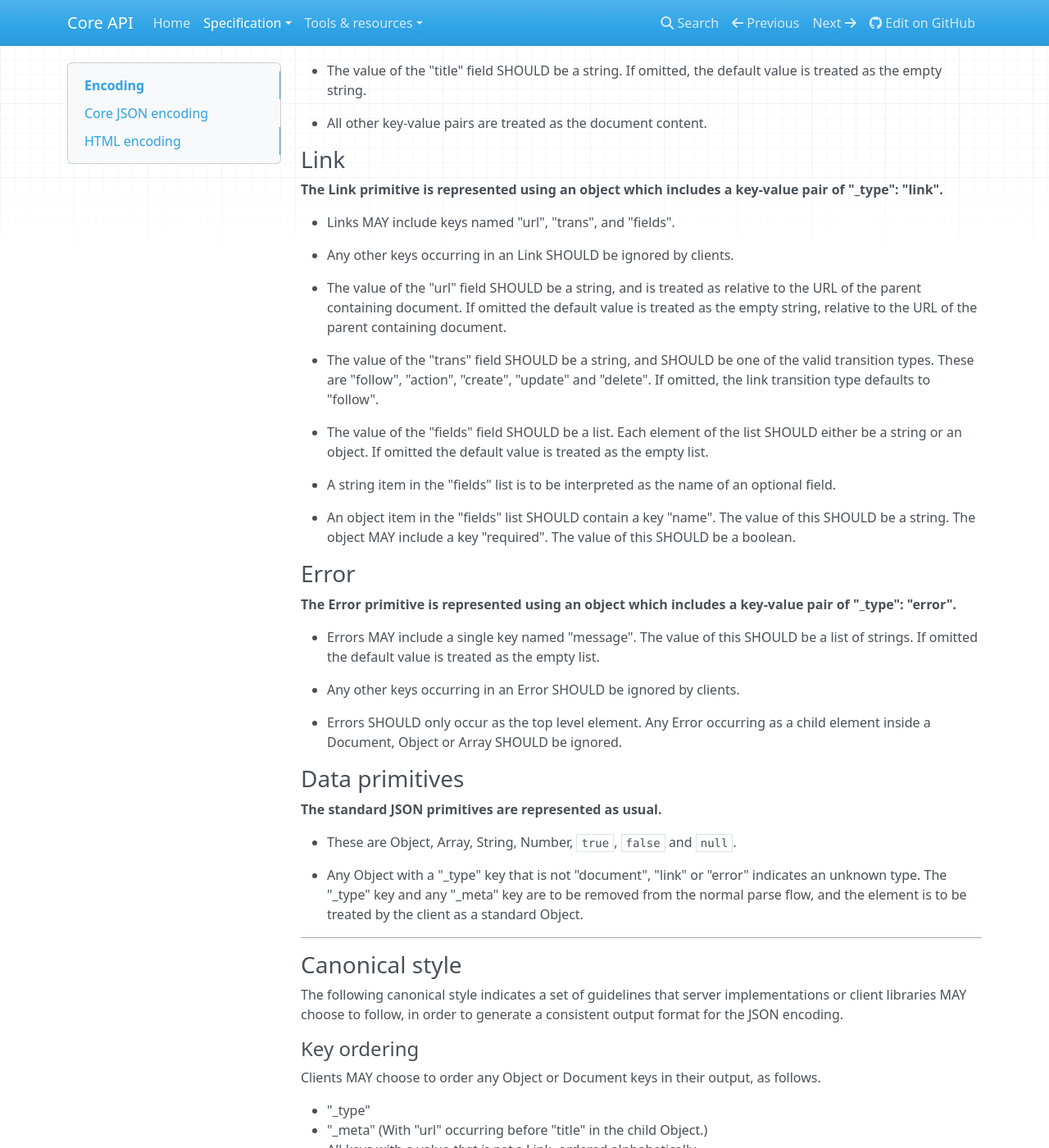
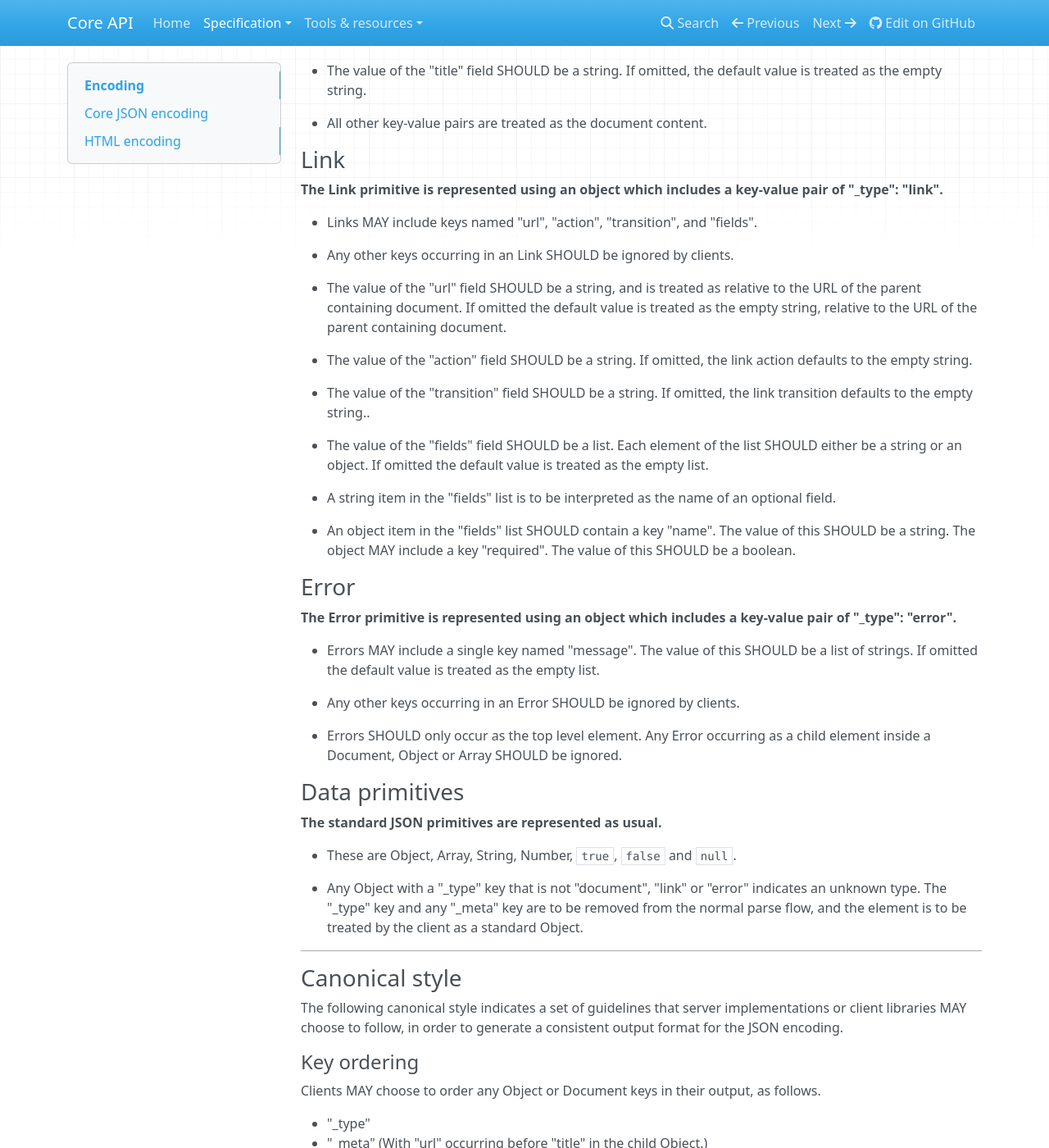
Before and after one commit to core-api/core-api, an MkDocs documentation site: the page built from docs/specification/encoding.md, in a window 1280 px wide and 1400 px high, scrolled down 2032 px. Shown: the whole window at 82% size. Built offline with MkDocs 1.6.1, drawn with Linux system fonts in a browser that asks for light colours; nearby versions of some CDN libraries; old or Windows-style settings are respelled for this version of MkDocs; some of the changed text lies outside the part shown.

Commit message:
Update spec

```diff
--- a/docs/specification/encoding.md
+++ b/docs/specification/encoding.md
@@ -39,11 +39,11 @@
                 "description": "Email venue about conference dates",
                 "delete": {
                     "_type": "link",
-                    "trans": "delete"
+                    "action": "delete"
                 },
                 "edit": {
                     "_type": "link",
-                    "trans": "update",
+                    "action": "put",
                     "fields": [
                         "description",
                         "complete"
@@ -53,7 +53,7 @@
         ],
         "add_note": {
             "_type": "link",
-            "trans": "action",
+            "action": "post",
             "fields": [
                 {
                     "name": "description",
@@ -97,13 +97,15 @@
 
 **The Link primitive is represented using an object which includes a key-value pair of "_type": "link".**
 
-* Links MAY include keys named "url", "trans", and "fields".
+* Links MAY include keys named "url", "action", "transition", and "fields".
 
 * Any other keys occurring in an Link SHOULD be ignored by clients.
 
 * The value of the "url" field SHOULD be a string, and is treated as relative to the URL of the parent containing document. If omitted the default value is treated as the empty string, relative to the URL of the parent containing document.
 
-* The value of the "trans" field SHOULD be a string, and SHOULD be one of the valid transition types. These are "follow", "action", "create", "update" and "delete". If omitted, the link transition type defaults to "follow".
+* The value of the "action" field SHOULD be a string. If omitted, the link action defaults to the empty string.
+
+* The value of the "transition" field SHOULD be a string. If omitted, the link transition defaults to the empty string..
 
 * The value of the "fields" field SHOULD be a list. Each element of the list SHOULD either be a string or an object. If omitted the default value is treated as the empty list.
 
@@ -147,8 +149,6 @@
 #### Omitting default values
 
 Clients MAY choose to omit any values that are the default when encoding a document.
-
-For example, a link with a transition type of `"follow"` will typically be encoded without including the `"trans": "follow"` key-value pair.
 
 #### Using relative links
 
@@ -224,7 +224,9 @@
 
 The URL of the Link SHOULD be contained in the `href` value of the element.
 
-The transition value of the Link SHOULD be include in a `data-trans` attribute.
+The action value of the Link SHOULD be include in a `data-action` attribute.
+
+The transition value of the Link SHOULD be include in a `data-transition` attribute.
 
 The fields for the Link SHOULD be included in a `data-fields` attribute, which should be a whitespace separated list of the field names.
 
```
Also changed, not shown: docs/specification/document.md (+2 -2 lines), docs/specification/transport.md (+1 -1 lines).
